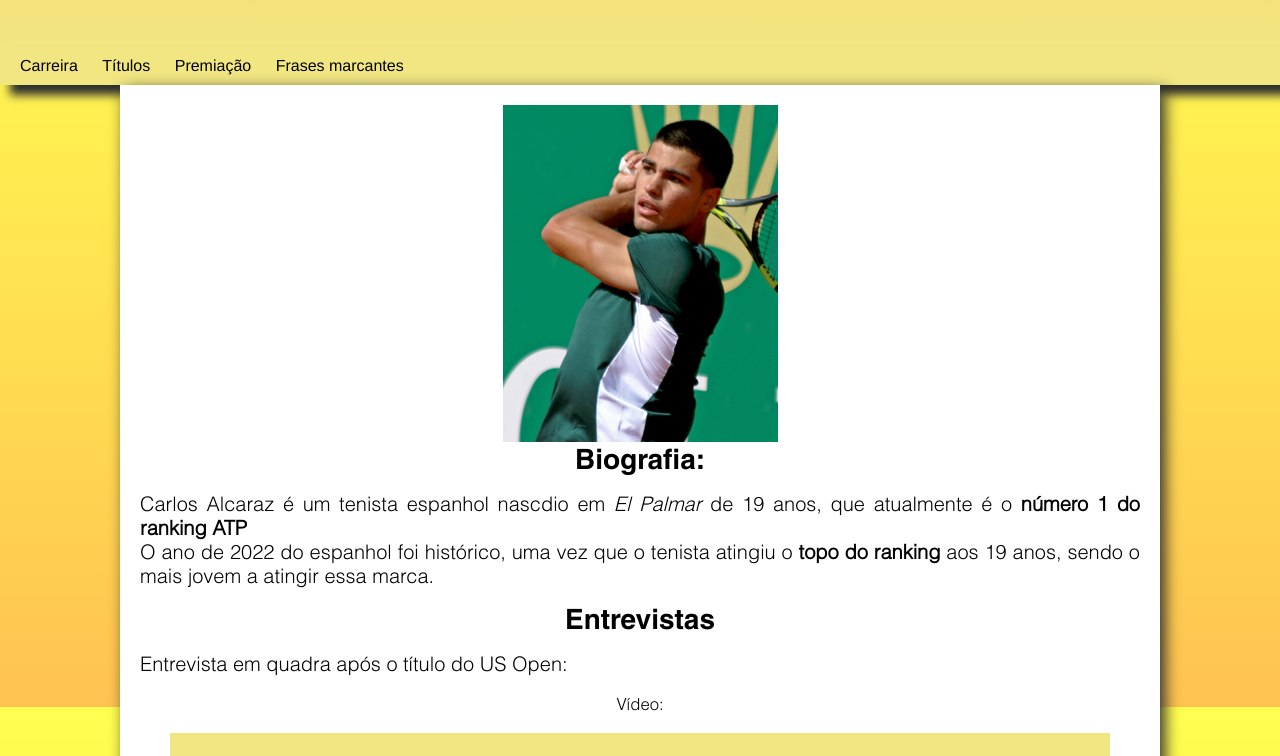
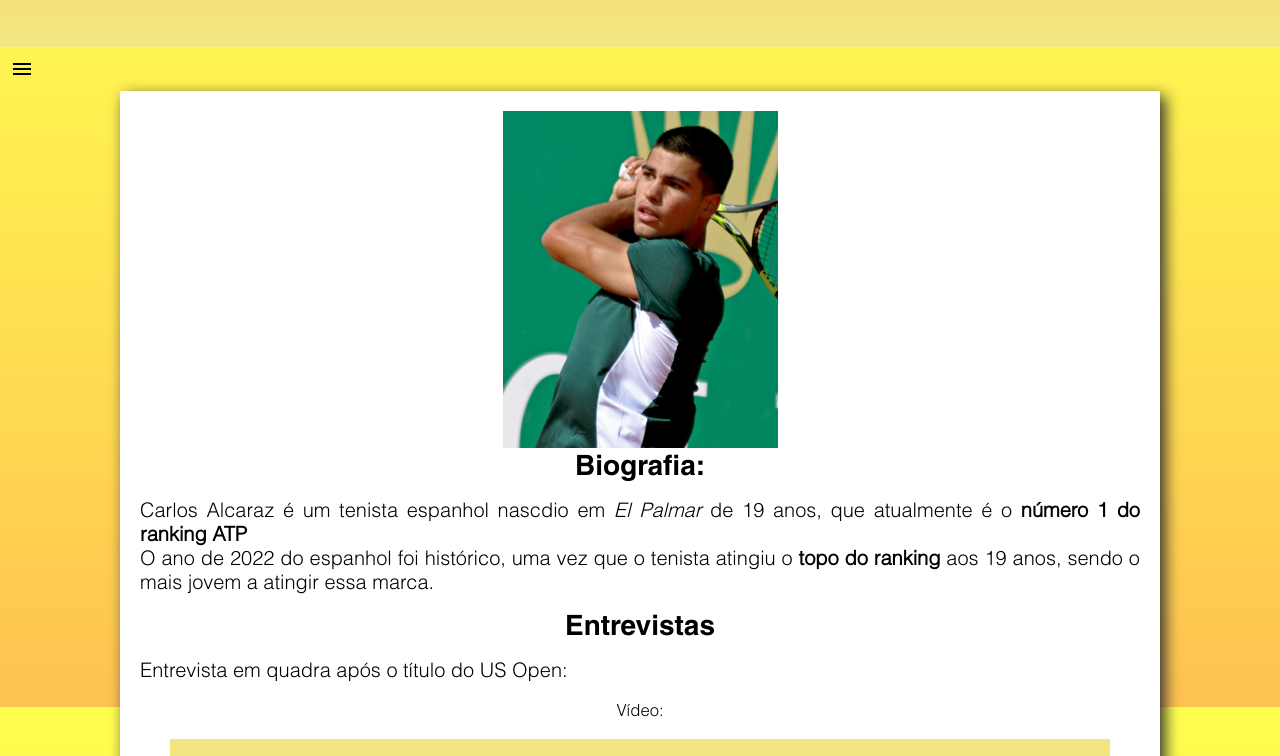
Before and after one commit to flaviodev27/site01, a plain HTML site: page index.html in a window 1280 px wide. Shown: the part 93-849 px from the top of the page. Drawn offline with nearby package versions, Linux system fonts and the light colour scheme; grey boxes are pictures that could not be loaded; a web font is replaced by a local one.

Commit message:
atualizei o nav

```diff
--- a/index.html
+++ b/index.html
@@ -7,18 +7,21 @@
     <link rel="shortcut icon" href="Martin-Berube-Sport-Tennis.ico" type="image/x-icon">
     <title>Biografia Alcaraz</title>
     <link rel="stylesheet" href="style.css">
+    <link rel="stylesheet" href="https://fonts.googleapis.com/css2?family=Material+Symbols+Outlined:opsz,wght,FILL,GRAD@20..48,100..700,0..1,-50..200" />
 
 </head>
 <body>
     <header>
         <h1><a href="index.html">&#x1F3BE Carlos Alcaraz</a></h1><!--Quero um dia fazer um título bonito com react-->
     </header>
-    <nav>
+    <span id="menu" class="material-symbols-outlined" onclick="clickMenu()">
+        menu
+    </span>
+    <nav id="itens">
         <a href="pagina2.html">Carreira</a>
         <a href="Títulos.html">Títulos</a>
         <a href="premiaçao.html">Premiação</a>
         <a href="FrasesMarcantes.html">Frases marcantes</a>
-
     </nav>
     <main>
         <img src="Carlos_Alcaraz_ESP_2022_19.jpg" alt="foto alcaraz">
@@ -43,5 +46,14 @@
     <footer>
         <p style="text-align: right; padding: 10px 20px;"><small>Projeto feito por <a href="https://github.com/flaviodev27" target="_blank">Flavio</a> </small></p>
     </footer>
+    <script>
+        function clickMenu() {
+            if (itens.style.display == 'block') {
+                itens.style.display = 'none'
+            } else {
+                itens.style.display = 'block'
+            }
+        }
+    </script>
 </body>
 </html>
--- a/style.css
+++ b/style.css
@@ -75,11 +75,19 @@ header > h1 {
     padding-right: 10px;
     padding-left: 10px;
 }
-
+span#menu {
+    display: block;
+    padding: 10px;
+    cursor: pointer;
+}
+span#menu:hover {
+    background-color: rgb(194, 181, 66);
+}
 nav {
     padding: 10px;
     background-color: rgb(241, 230, 130);
     box-shadow: 10px 10px 9px rgb(46, 46, 46);
+    display: none;
 }
 
 nav > a {
```
